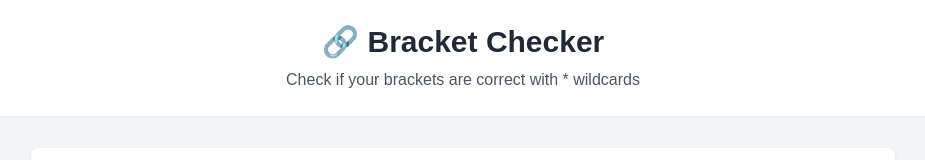
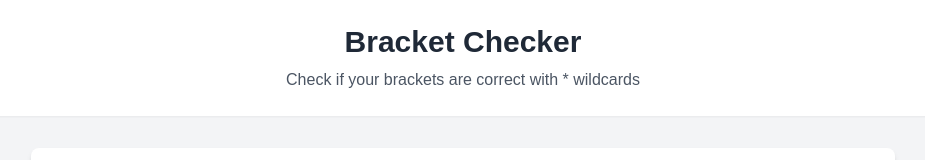
Before and after one commit to ahmadrawa/hurryapp_hsckathon, a plain HTML site: page Q3/index.html in a window 1280 px wide. Shown: the top 160 px of the page, without its empty margins (177-1102 px from the left). Drawn offline with nearby package versions, Linux system fonts and the light colour scheme.

Commit message:
Update index.html

```diff
--- a/Q3/index.html
+++ b/Q3/index.html
@@ -20,7 +20,7 @@
     <div class="bg-white shadow-sm">
         <div class="max-w-4xl mx-auto px-4 py-6">
             <h1 class="text-3xl font-bold text-center text-gray-800">
-                🔗 Bracket Checker
+                Bracket Checker
             </h1>
             <p class="text-center text-gray-600 mt-2">
                 Check if your brackets are correct with * wildcards
```
